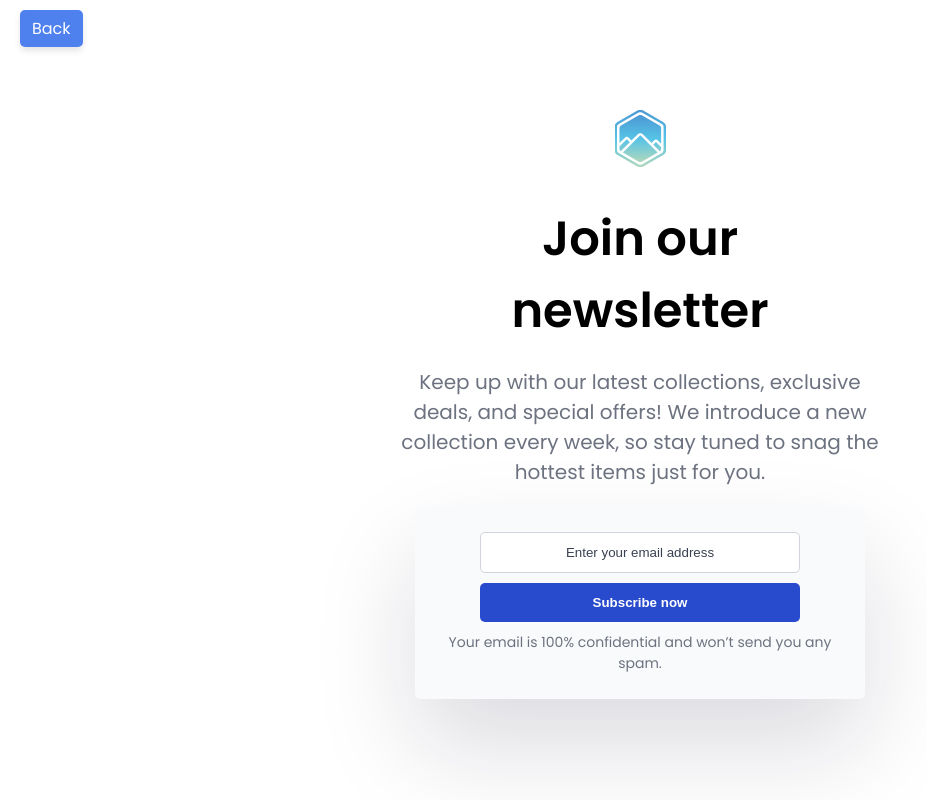
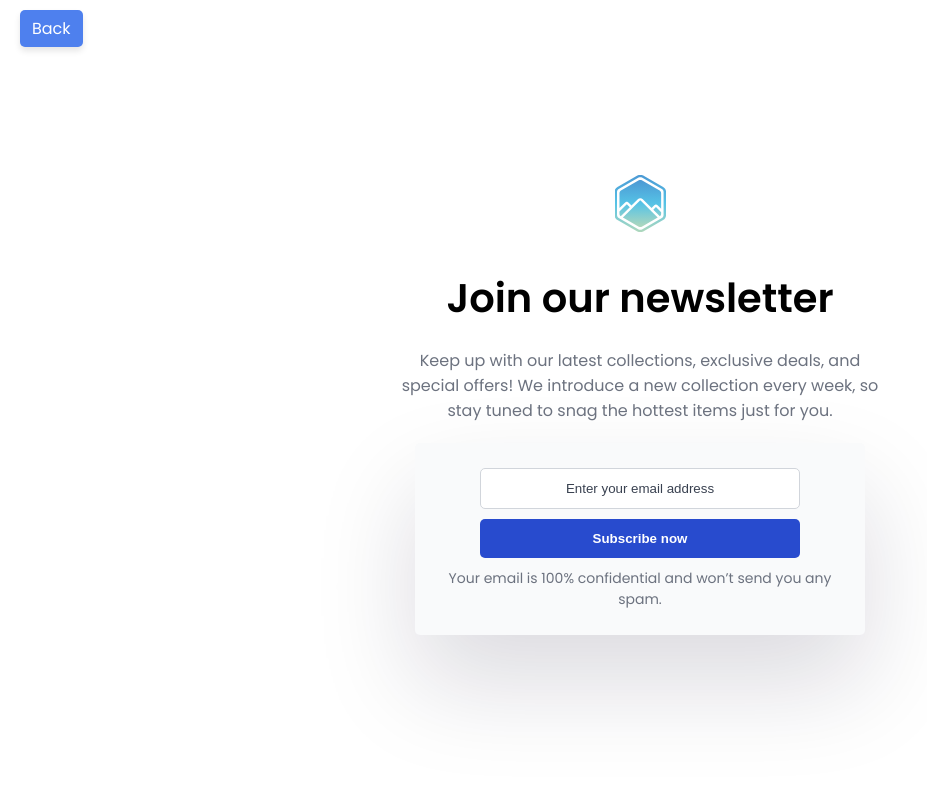
Before and after one commit to krowey-richmond/devChallenges, a plain HTML site: page newsletter/index.html in a window 1280 px wide. Shown: the whole page, without its empty margins (0-927 px from the left). Drawn offline with Linux system fonts and the light colour scheme.

Commit message:
Update newsletter layout: replace h2 with paragraph for better semantics and adjust h1 font size

```diff
--- a/newsletter/index.html
+++ b/newsletter/index.html
@@ -47,11 +47,11 @@
     <div class="main">
       <img src="./resources/logo.svg" alt="logo" />
       <h1>Join our newsletter</h1>
-      <h2>
+      <p class="news-text">
         Keep up with our latest collections, exclusive deals, and special
         offers! We introduce a new collection every week, so stay tuned to snag
         the hottest items just for you.
-      </h2>
+      </p>
 
       <form action="#" method="post">
         <input
--- a/newsletter/styles.css
+++ b/newsletter/styles.css
@@ -32,14 +32,14 @@ img {
 }
 
 h1 {
-  font-size: clamp(1.25rem, 0.6667rem + 2.9167vw, 3rem);
+  font-size: clamp(1.25rem, 0.8333rem + 2.0833vw, 2.5rem);
   margin: 20px;
   font-weight: 600;
   color: #000;
 }
 
-h2 {
-  font-size: clamp(1rem, 0.9167rem + 0.4167vw, 1.25rem);
+.news-text {
+
   margin: 0 10px 20px;
   font-weight: 400;
   color: #6c727f;
```
